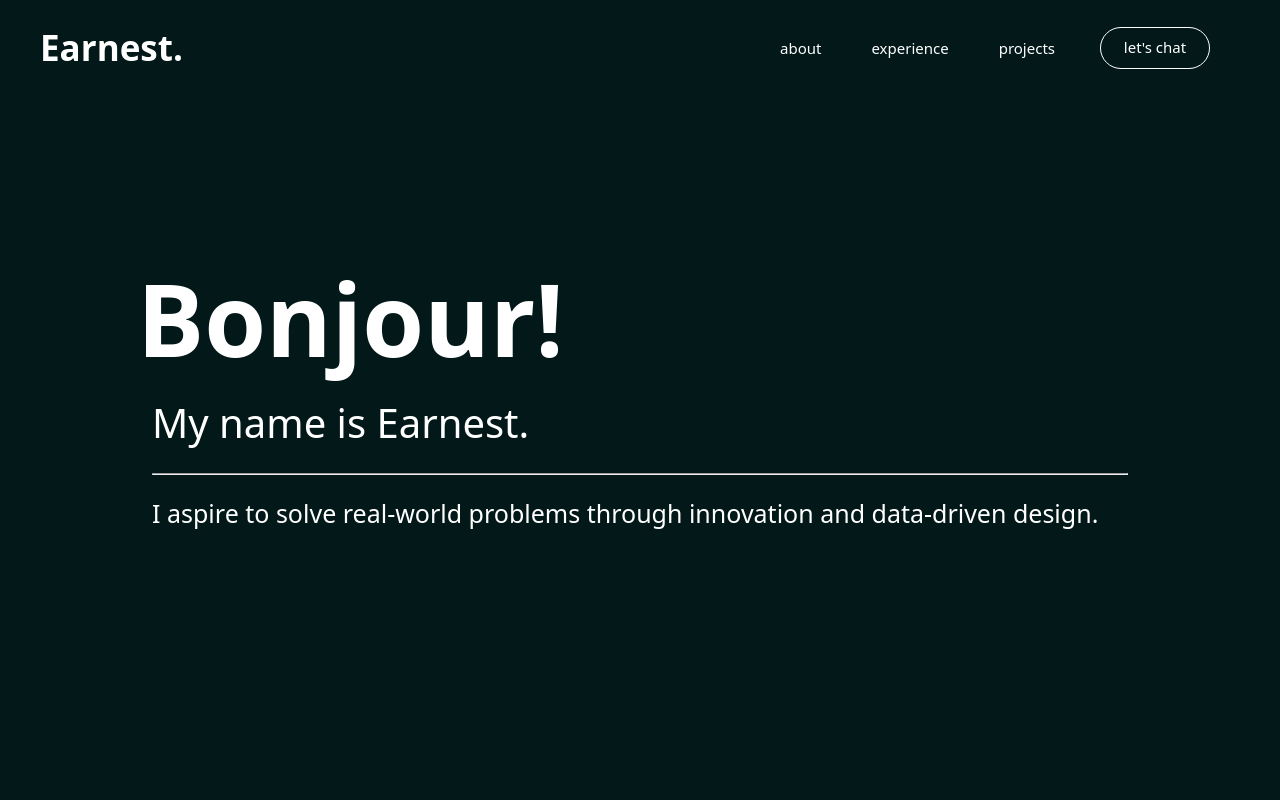
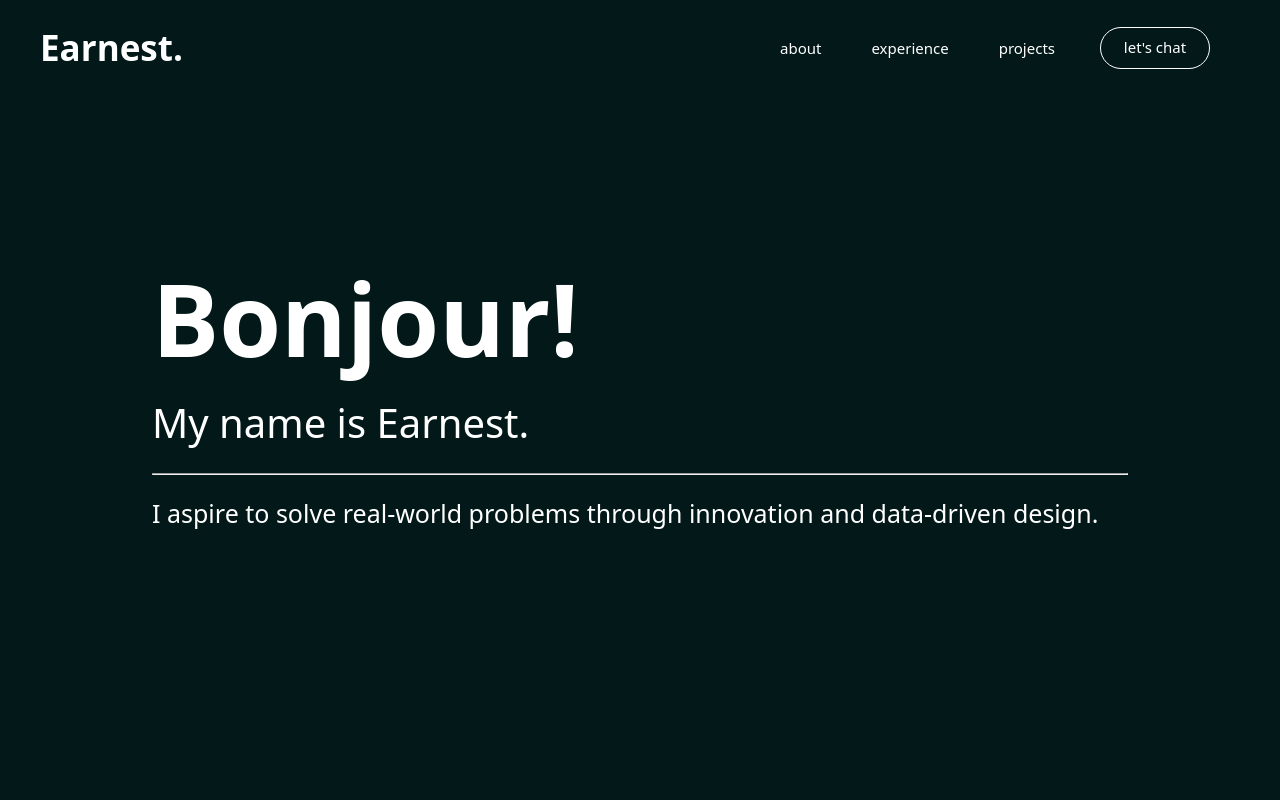
Before and after one commit to dev-basit/portfolio-ernest, a Next.js app: page / in a window 1280 px wide. Shown: the top 800 px of the page. Built offline with nearby package versions, Linux system fonts and the light colour scheme.

Commit message:
Bugfixed: Featured component main heading position

```diff
--- a/src/components/featured/styles.ts
+++ b/src/components/featured/styles.ts
@@ -18,7 +18,6 @@ const FeaturedHeading = styled.h1`
   font-size: 20rem;
   font-weight: 800;
   margin: 0;
-  margin-left: -1.5rem;
 
   @media (max-width: 1280px) {
     font-size: 10rem;
```
